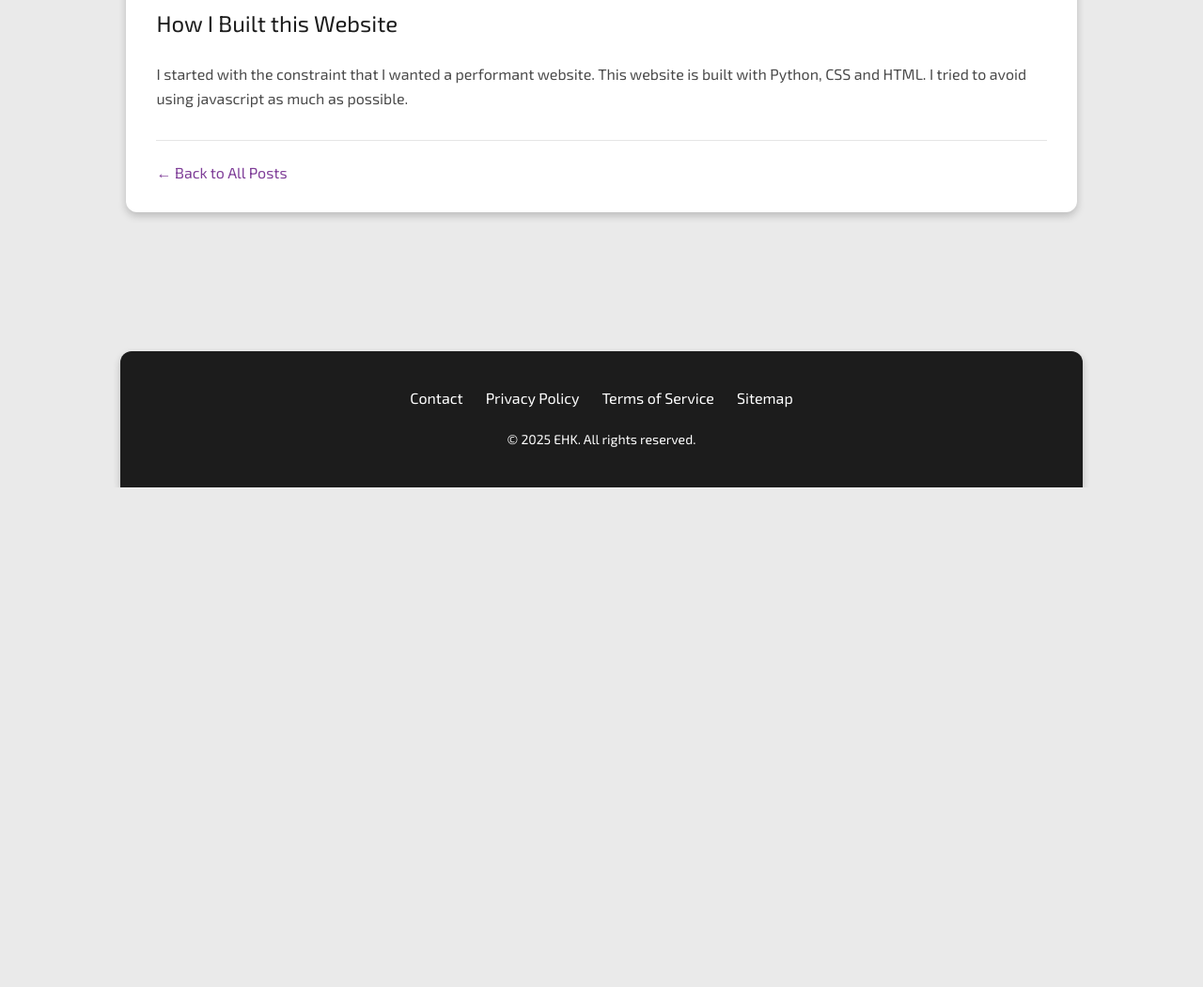
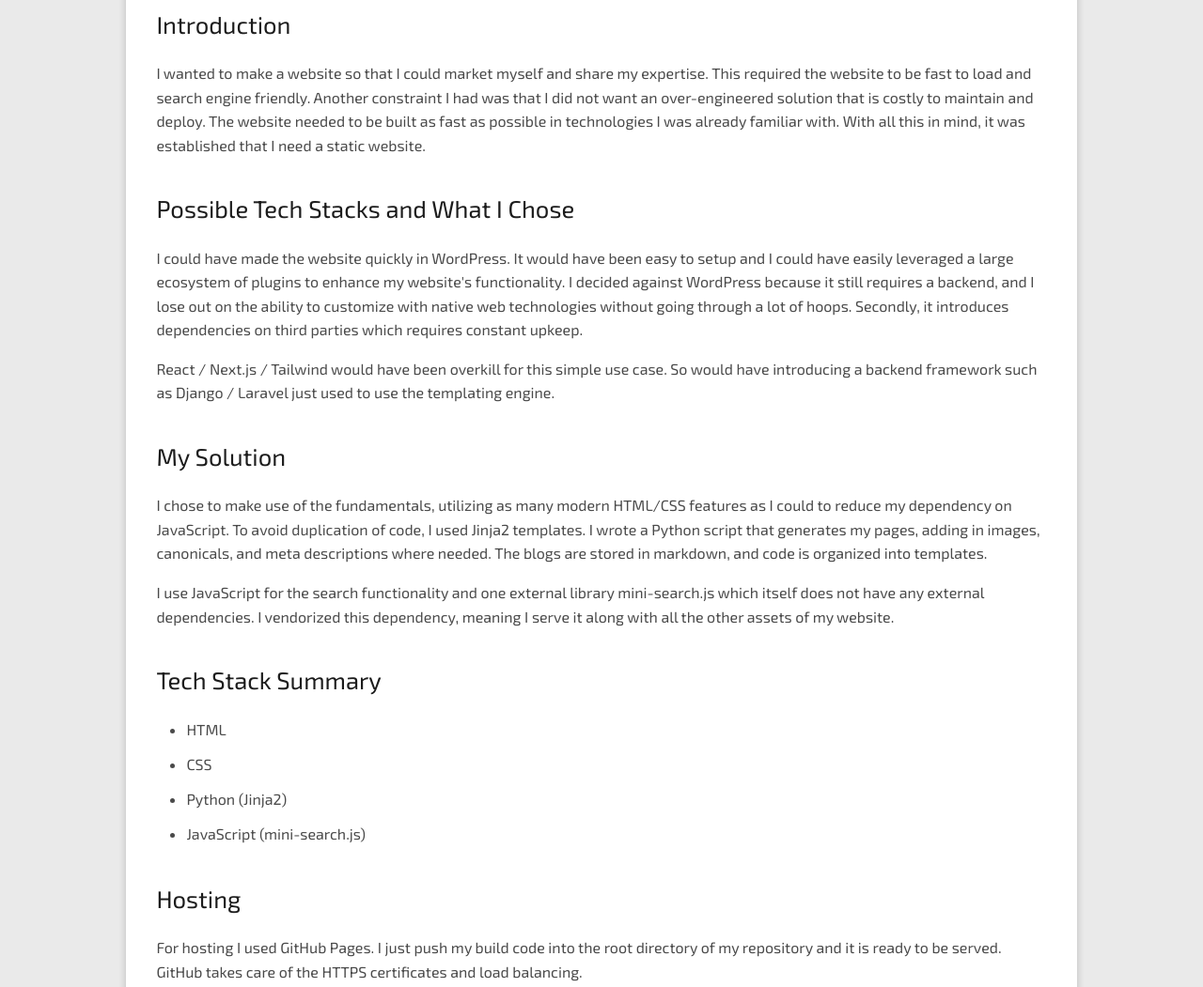
Before and after one commit to hassan-kamran/hassan-kamran.github.io, a website: page blogs/how-I-built-this-website.html in a window 1280 px wide. Shown: the part 281-1332 px from the top of the page at 94% size. Before the commit the page ends 800 px from the top, so only its background shows below. Drawn offline with Linux system fonts and the light colour scheme.

Commit message:
Added My First Blog

```diff
--- a/blogs/how-I-built-this-website.html
+++ b/blogs/how-I-built-this-website.html
@@ -443,8 +443,23 @@
         </div>
       </div>
 
-      <div class="blog-content"><h1>How I Built this Website</h1>
-<p>I started with the constraint that I wanted a performant website. This website is built with Python, CSS and HTML. I tried to avoid using javascript as much as possible.</p></div>
+      <div class="blog-content"><h2>Introduction</h2>
+<p>I wanted to make a website so that I could market myself and share my expertise. This required the website to be fast to load and search engine friendly. Another constraint I had was that I did not want an over-engineered solution that is costly to maintain and deploy. The website needed to be built as fast as possible in technologies I was already familiar with. With all this in mind, it was established that I need a static website.</p>
+<h2>Possible Tech Stacks and What I Chose</h2>
+<p>I could have made the website quickly in WordPress. It would have been easy to setup and I could have easily leveraged a large ecosystem of plugins to enhance my website's functionality. I decided against WordPress because it still requires a backend, and I lose out on the ability to customize with native web technologies without going through a lot of hoops. Secondly, it introduces dependencies on third parties which requires constant upkeep.</p>
+<p>React / Next.js / Tailwind would have been overkill for this simple use case. So would have introducing a backend framework such as Django / Laravel just used to use the templating engine.</p>
+<h2>My Solution</h2>
+<p>I chose to make use of the fundamentals, utilizing as many modern HTML/CSS features as I could to reduce my dependency on JavaScript. To avoid duplication of code, I used Jinja2 templates. I wrote a Python script that generates my pages, adding in images, canonicals, and meta descriptions where needed. The blogs are stored in markdown, and code is organized into templates.</p>
+<p>I use JavaScript for the search functionality and one external library mini-search.js which itself does not have any external dependencies. I vendorized this dependency, meaning I serve it along with all the other assets of my website.</p>
+<h2>Tech Stack Summary</h2>
+<ul>
+<li>HTML</li>
+<li>CSS</li>
+<li>Python (Jinja2)</li>
+<li>JavaScript (mini-search.js)</li>
+</ul>
+<h2>Hosting</h2>
+<p>For hosting I used GitHub Pages. I just push my build code into the root directory of my repository and it is ready to be served. GitHub takes care of the HTTPS certificates and load balancing.</p></div>
 
       <div class="blog-footer">
         <a href="../blog.html">← Back to All Posts</a>
```
Also changed, not shown: static/search-index.json (+1 -1 lines), text/how-I-built-this-website.md (+27 -2 lines).
